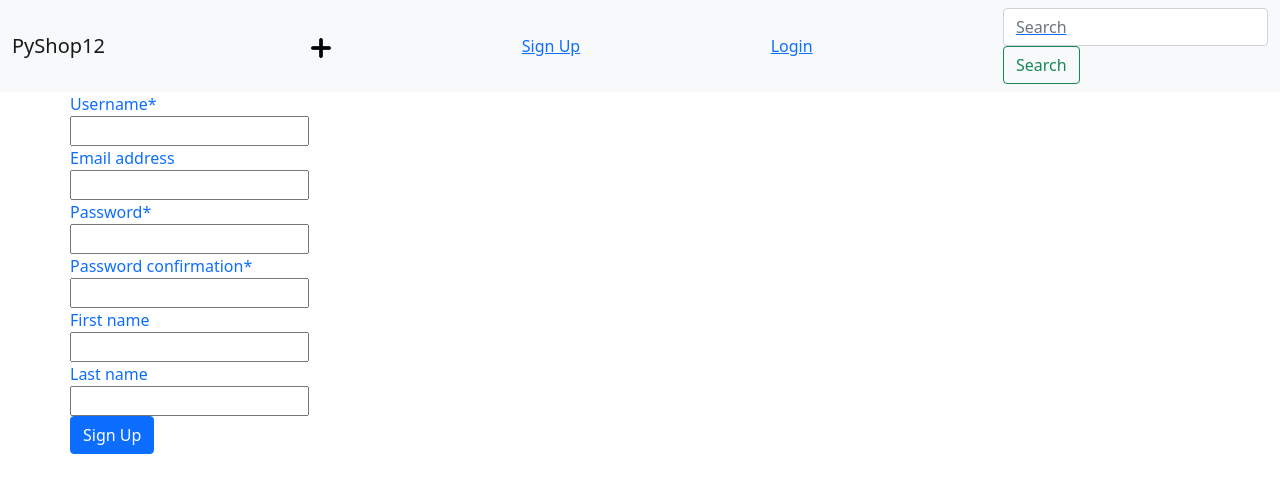
After one commit to JKanat/PyShop12, a Django app: page /account/register/ in a window 1280 px wide. The commit adds this page. Shown: the top 493 px of the page. Run offline with Django 3.2, Linux system fonts and the light colour scheme; some libraries are stand-ins or nearby versions.

Commit message:
Add rigistration login

```diff
--- /dev/null
+++ b/account/forms.py
@@ -0,0 +1,38 @@
+from django import forms
+from django.contrib.auth.models import User
+
+
+class RegistrationForm(forms.ModelForm):
+    username = forms.CharField(max_length=150, required=True)
+    password = forms.CharField(min_length=8, required=True, widget=forms.PasswordInput)
+
+    password_confirmation = forms.CharField(min_length=8, required=True, widget=forms.PasswordInput)
+
+    class Meta:
+        model = User
+        fields = ('username', 'email', 'password', 'password_confirmation', 'first_name', 'last_name')
+
+    def clean_email(self):
+        email = self.cleaned_data('email')
+        if User.objects.filter(email=email).exists():
+            raise forms.ValidationError('Юзер с таким email уже существует')
+        return email
+
+    def clean_username(self):
+        username = self.cleaned_data('username')
+        if User.objects.filter(username=username).exists():
+            raise forms.ValidationError('Юзер с таким username уже существует')
+        return username
+
+    def clean(self):
+        data = self.cleaned_data
+        print(data)
+        password = data.get('password')
+        password_confirm = data.get('password_confirmation')
+        if password != password_confirm:
+            raise forms.ValidationError('Пароли не совпадает!')
+        return data
+
+    def save(self, commit=True):
+        user = User.objects.create_user(**self.cleaned_data)
+        return user
--- /dev/null
+++ b/account/templates/account/register.html
@@ -0,0 +1,11 @@
+{% extends 'base.html' %}
+{% load crispy_forms_tags %}
+{% block content %}
+<div style="margin-left: 70px">
+    <form method="post" enctype="multipart/form-data">
+        {{ form|crispy  }}
+        {% csrf_token %}
+        <button type="submit" class="btn btn-primary">Sign Up</button>
+    </form>
+</div>
+{% endblock %}
--- /dev/null
+++ b/account/urls.py
@@ -0,0 +1,10 @@
+from django.contrib.auth.views import LogoutView
+from django.urls import path
+
+from .views import *
+
+urlpatterns = [
+    path('register/', RegisterView.as_view(), name='register'),
+    path('login/', SignInView.as_view(), name='login'),
+    path('Logout/', LogoutView.as_view(), name='logout'),
+]
--- a/account/views.py
+++ b/account/views.py
@@ -1,3 +1,19 @@
+from django.contrib.auth.models import User
+from django.contrib.auth.views import LoginView
 from django.shortcuts import render
+from django.urls import reverse_lazy
+from django.views.generic import CreateView
 
-# Create your views here.
+from account.forms import RegistrationForm
+
+
+class RegisterView(CreateView):
+    model = User
+    form_class = RegistrationForm
+    template_name = 'account/register.html'
+    success_url = reverse_lazy('home')
+
+
+class SignInView(LoginView):
+    template_name = 'account/login.html'
+    success_url = reverse_lazy('home')
--- a/product/templates/products/home.html
+++ b/product/templates/products/home.html
@@ -3,7 +3,7 @@
 {% block content %}
     <h1>Home Page</h1>
     <ol class="list-group list-group-numbered">
-        {%for category in cotegories%}
+        {%for category in categories%}
         {%if category.products.all%}
         <li class="list-group-item"><a href="{% url 'list' category.slug %}">{{category.title}}</a></li>
         {% endif %}
--- a/requirements.txt
+++ b/requirements.txt
@@ -1,3 +1,4 @@
 Django==3.1
 psycopg2-binary==2.8.5
 Pillow==7.1
+django-crispy-forms
--- a/shop/urls.py
+++ b/shop/urls.py
@@ -22,6 +22,8 @@ from django.urls import path, include
 
 urlpatterns = [
     path('admin/', admin.site.urls),
+    path('account/', include('account.urls')),
     path('',include('product.urls'))
 ]
+
 urlpatterns += static(settings.MEDIA_URL, document_root=settings.MEDIA_ROOT)
--- a/templates/base.html
+++ b/templates/base.html
@@ -14,7 +14,17 @@
     <div class="container-fluid">
       <a href="{% url 'home' %}" class="navbar-brand">PyShop12</a>
         <a href="{% url 'create-product' %}"><img style="width:20px; height:auto"src="{% static 'img/add.png'%}"></a>
+<!--   Is Authenticated     -->
+        {% if not request.user.is_authenticated %}
+            <a href="{% url 'register' %}">Sign Up</a>
+            <a href="{% url 'login' %}">Login</a>
+        {% else %}
+        <h4>{{ request.user.username }}</h4>
+        <a href="{% url 'logout' %}">Logout</a>
+        {% endif %}
+<!-- End Is Authenticated     -->
 
+        <a href="url 'create-product'></a>
       <form class="d-flex">
         <input class="form-control me-2" type="search" placeholder="Search" aria-label="Search">
         <button class="btn btn-outline-success" type="submit">Search</button>
```
Also changed, not shown: account/templates/account/login.html (added, +11 -0 lines), shop/settings.py (+7 -0 lines).
